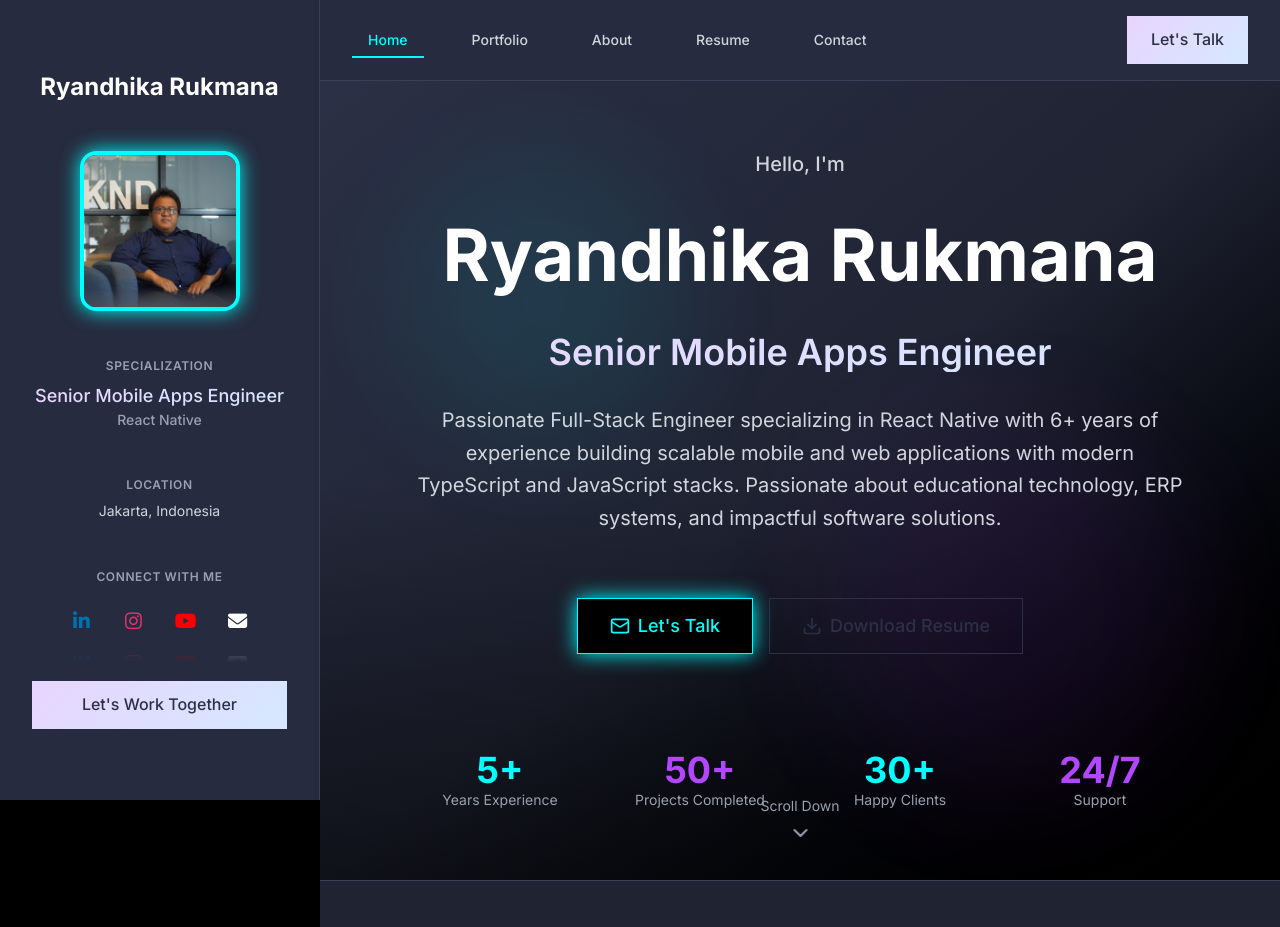
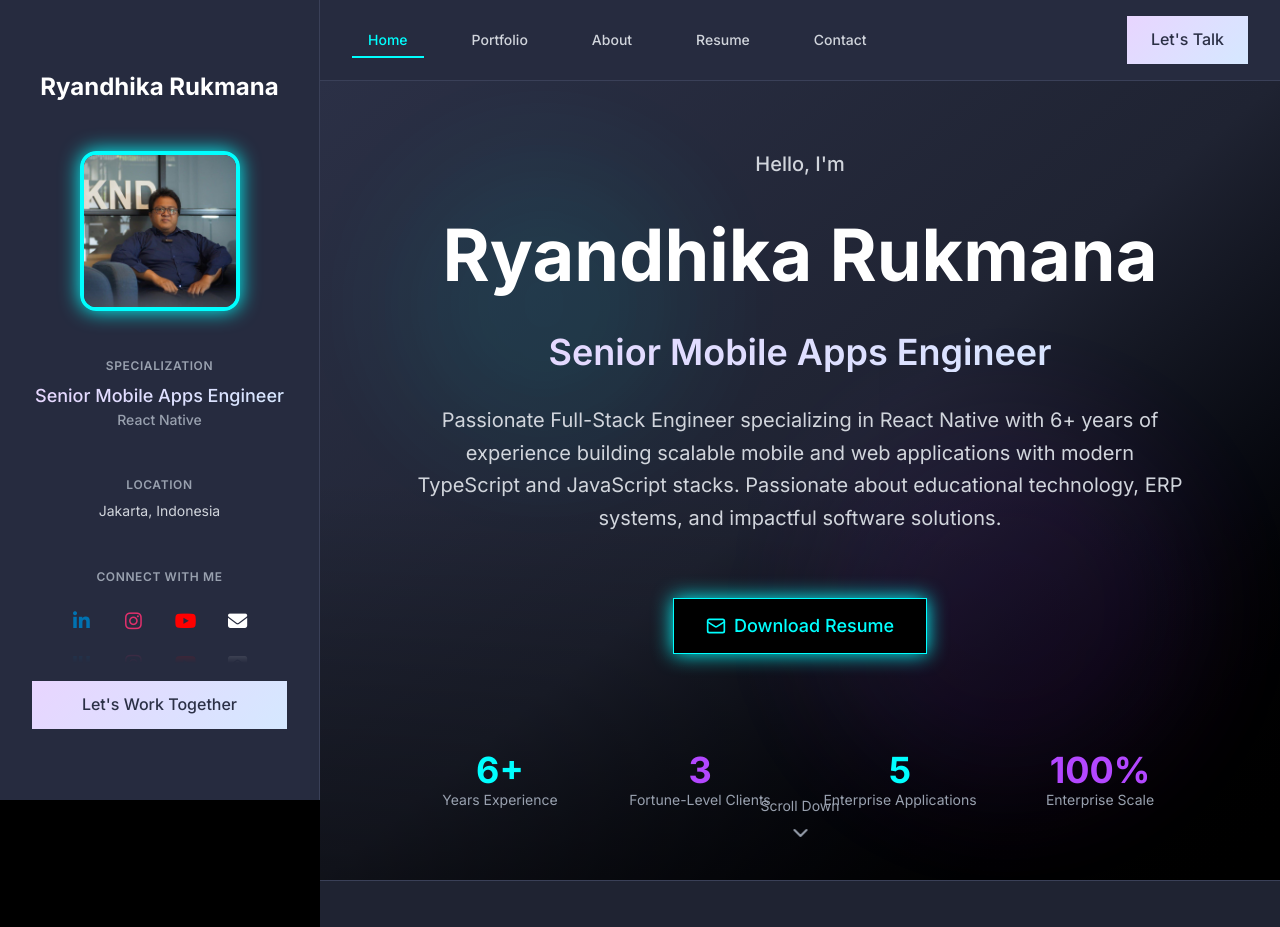
Before and after one commit to rukmanary/myprofile, a Next.js app: page / in a window 1280 px wide. Shown: the top 927 px of the page. Built offline with nearby package versions, Linux system fonts and the light colour scheme.

Commit message:
fix: hero

```diff
--- a/components/sections/HeroSection.tsx
+++ b/components/sections/HeroSection.tsx
@@ -30,8 +30,8 @@ export function HeroSection() {
         ref={parallaxRef}
         className="absolute inset-0 parallax-element"
       >
-        <div className="absolute inset-0 bg-gradient-to-br from-navy via-navy-dark to-black" />
-        <div className="absolute inset-0 bg-gradient-to-t from-black/50 via-transparent to-transparent" />
+        <div className="absolute inset-0 bg-linear-to-br from-navy via-navy-dark to-black" />
+        <div className="absolute inset-0 bg-linear-to-t from-black/50 via-transparent to-transparent" />
 
         {/* Animated Background Elements */}
         <div className="absolute top-20 left-20 w-72 h-72 bg-neon-cyan/10 rounded-full blur-3xl animate-pulse" />
@@ -97,20 +97,10 @@ export function HeroSection() {
             <Button
               variant="neon"
               size="lg"
-              onClick={() => scrollToSection('contact')}
+              onClick={() => window.open('/resume.pdf', '_blank')}
               className="w-full sm:w-auto"
             >
               <Mail className="w-5 h-5 mr-2" />
-              Let&apos;s Talk
-            </Button>
-
-            <Button
-              variant="outline"
-              size="lg"
-              onClick={() => window.open('/resume.pdf', '_blank')}
-              className="w-full sm:w-auto"
-            >
-              <Download className="w-5 h-5 mr-2" />
               Download Resume
             </Button>
           </motion.div>
@@ -123,20 +113,20 @@ export function HeroSection() {
             className="grid grid-cols-2 sm:grid-cols-4 gap-8 pt-16"
           >
             <div className="text-center">
-              <div className="text-3xl sm:text-4xl font-bold text-neon-cyan">5+</div>
+              <div className="text-3xl sm:text-4xl font-bold text-neon-cyan">6+</div>
               <div className="text-gray-400 text-sm">Years Experience</div>
             </div>
             <div className="text-center">
-              <div className="text-3xl sm:text-4xl font-bold text-neon-purple">50+</div>
-              <div className="text-gray-400 text-sm">Projects Completed</div>
+              <div className="text-3xl sm:text-4xl font-bold text-neon-purple">3</div>
+              <div className="text-gray-400 text-sm">Fortune-Level Clients</div>
             </div>
             <div className="text-center">
-              <div className="text-3xl sm:text-4xl font-bold text-neon-cyan">30+</div>
-              <div className="text-gray-400 text-sm">Happy Clients</div>
+              <div className="text-3xl sm:text-4xl font-bold text-neon-cyan">5</div>
+              <div className="text-gray-400 text-sm">Enterprise Applications</div>
             </div>
             <div className="text-center">
-              <div className="text-3xl sm:text-4xl font-bold text-neon-purple">24/7</div>
-              <div className="text-gray-400 text-sm">Support</div>
+              <div className="text-3xl sm:text-4xl font-bold text-neon-purple">100%</div>
+              <div className="text-gray-400 text-sm">Enterprise Scale</div>
             </div>
           </motion.div>
         </motion.div>
```
